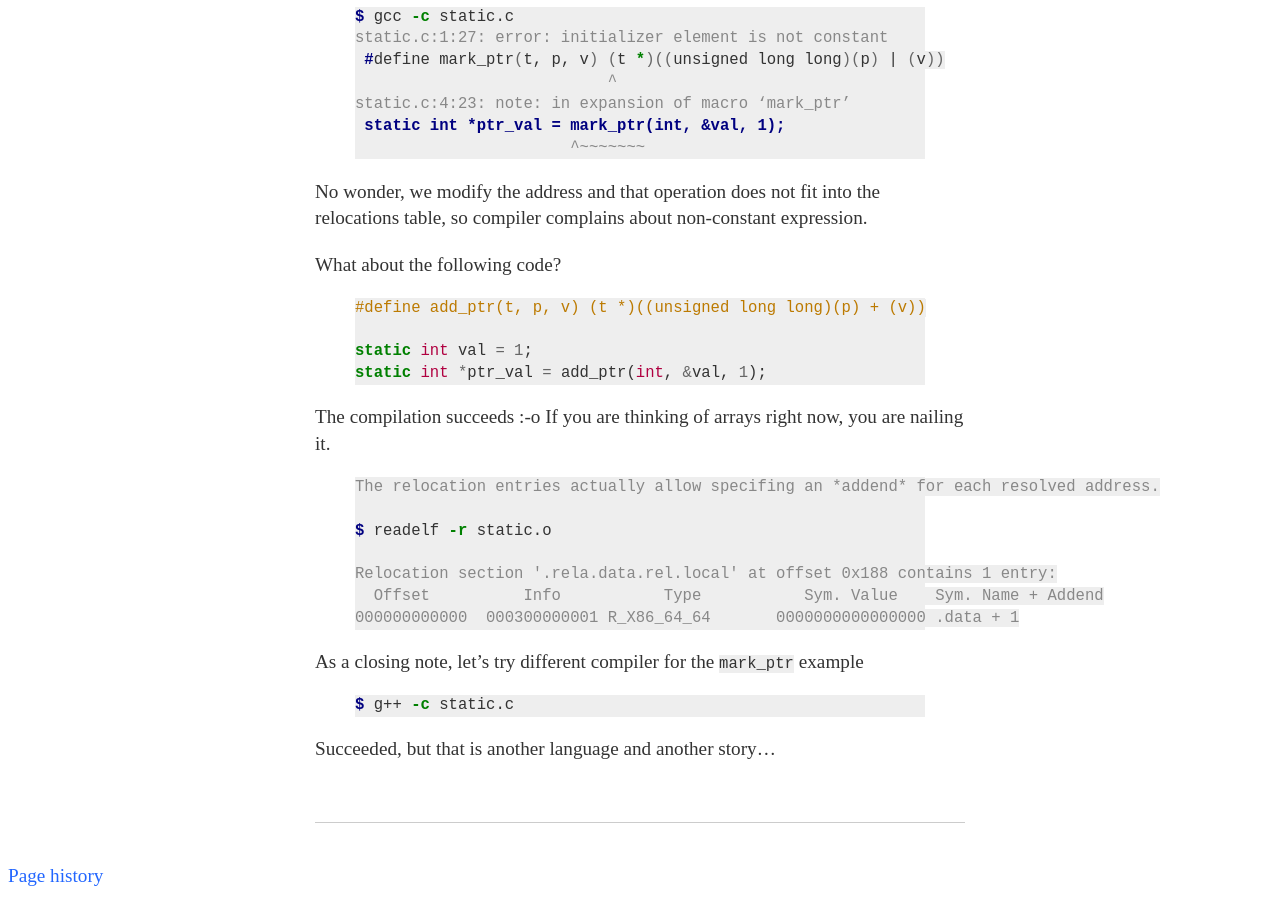
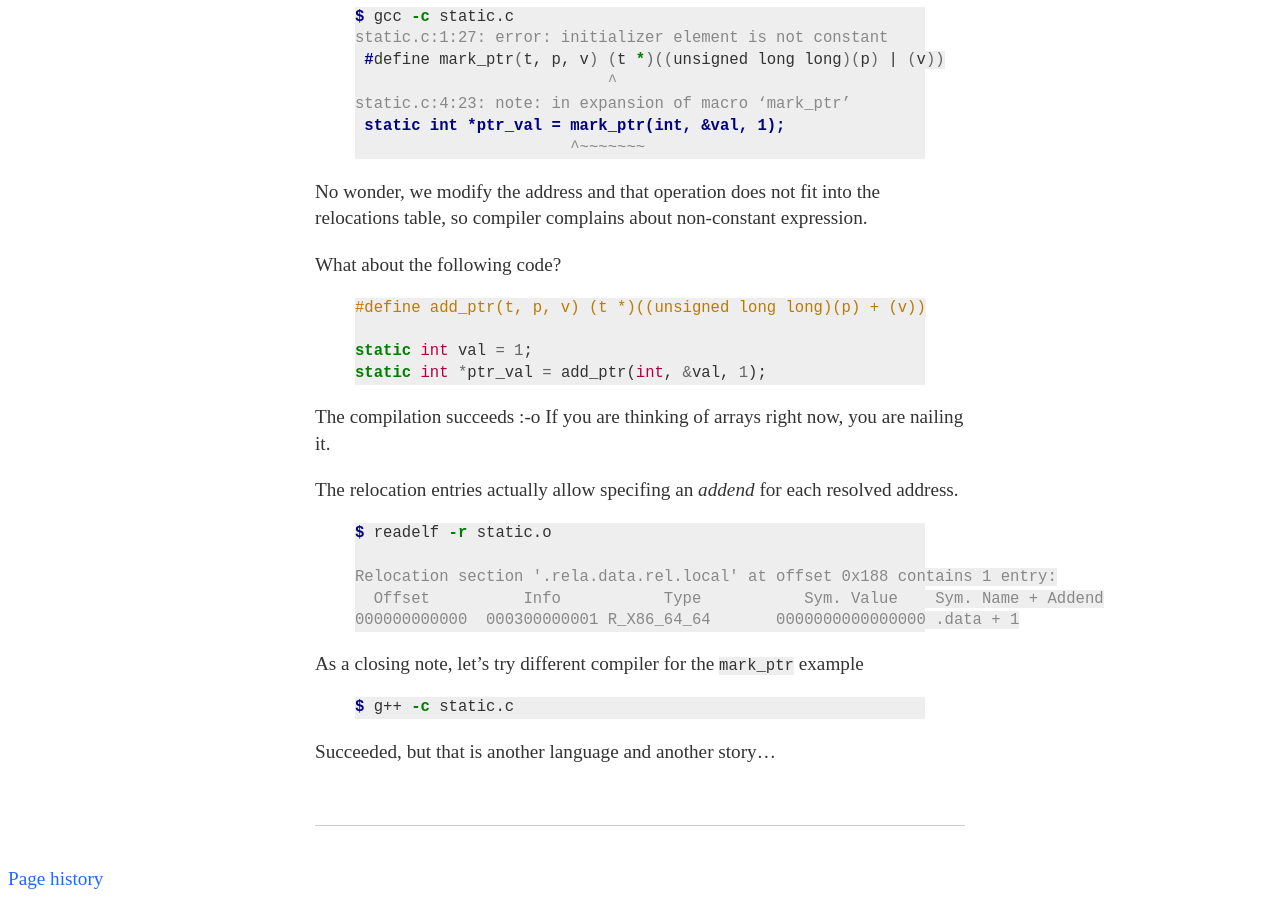
Before and after one commit to Werkov/Werkov.github.io, a Jekyll site: the page built from _posts/2019-07-17-static-initialization.md, in a window 1280 px wide and 900 px high, scrolled down 1021 px. Built offline with Jekyll 4.4.1, drawn with Linux system fonts in a browser that asks for light colours.

```diff
--- a/_posts/2019-07-17-static-initialization.md
+++ b/_posts/2019-07-17-static-initialization.md
@@ -75,9 +75,9 @@ static int *ptr_val = add_ptr(int, &val, 1);
 The compilation succeeds :-o If you are thinking of arrays right now, you are
 nailing it.
 
+The relocation entries actually allow specifing an *addend* for each resolved address.
+
 {% highlight console %}
-
-The relocation entries actually allow specifing an *addend* for each resolved address.
 
 $ readelf -r static.o
 
```
